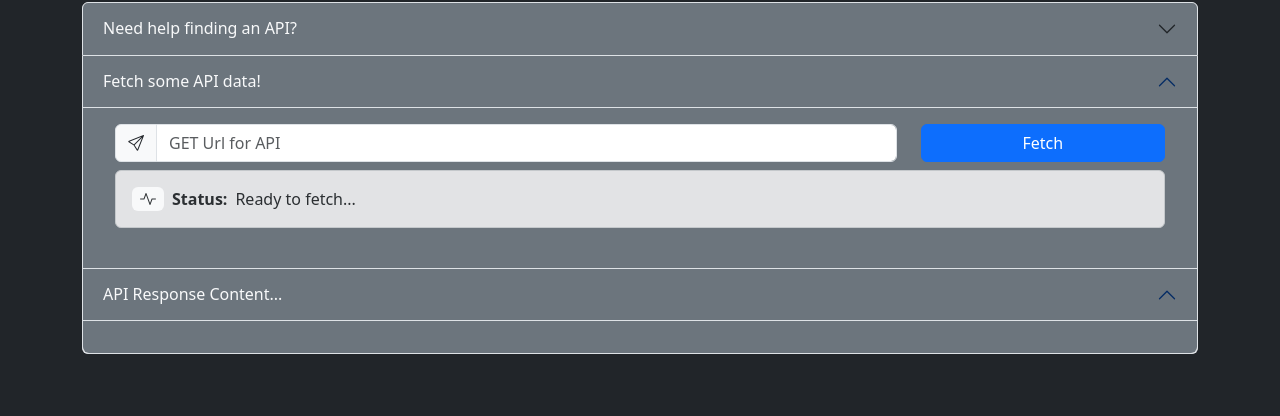
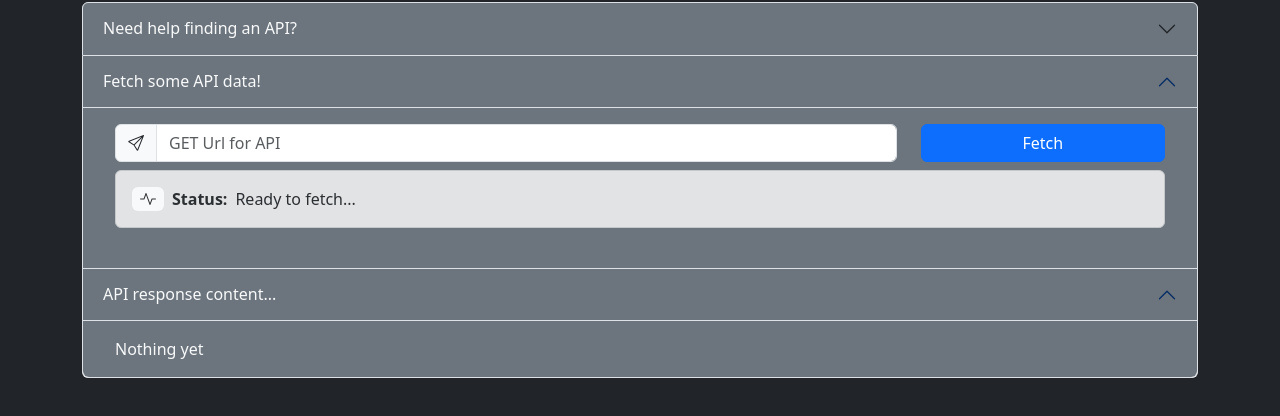
Before and after one commit to dah06a/api-visualizer, a website built with Parcel: page index.html in a window 1280 px wide. Shown: the part 78-494 px from the top of the page. Built offline with nearby package versions, Linux system fonts and the light colour scheme.

Commit message:
Final updates for long urls

```diff
--- a/index.html
+++ b/index.html
@@ -126,12 +126,14 @@
                   data-bs-toggle="collapse"
                   data-bs-target="#contentResponse"
                 >
-                  API Response Content...
+                  API response content...
                 </button>
               </h2>
               <div id="contentResponse" class="accordion-collapse show bg-secondary">
                 <div class="accordion-body">
-                  <div class="container-fluid" id="contentArea"></div>
+                  <div class="container-fluid" id="contentArea">
+                    <span class="text-light">Nothing yet</span>
+                  </div>
                 </div>
               </div>
             </div>
--- a/index.js
+++ b/index.js
@@ -213,11 +213,12 @@ function displayApiData(data, parentContainer) {
         // Handle row/col nesting for non-object case
         if (item.classList.contains('row')) {
           const subItem = document.createElement('div');
-          subItem.classList.add('col');
+          subItem.classList.add('col', 'text-break', 'text-wrap');
           subItem.appendChild(keyText);
           subItem.appendChild(valContent);
           item.appendChild(subItem);
         } else {
+          item.classList.add('text-break', 'text-wrap');
           item.appendChild(keyText);
           item.appendChild(valContent);
         }
```
